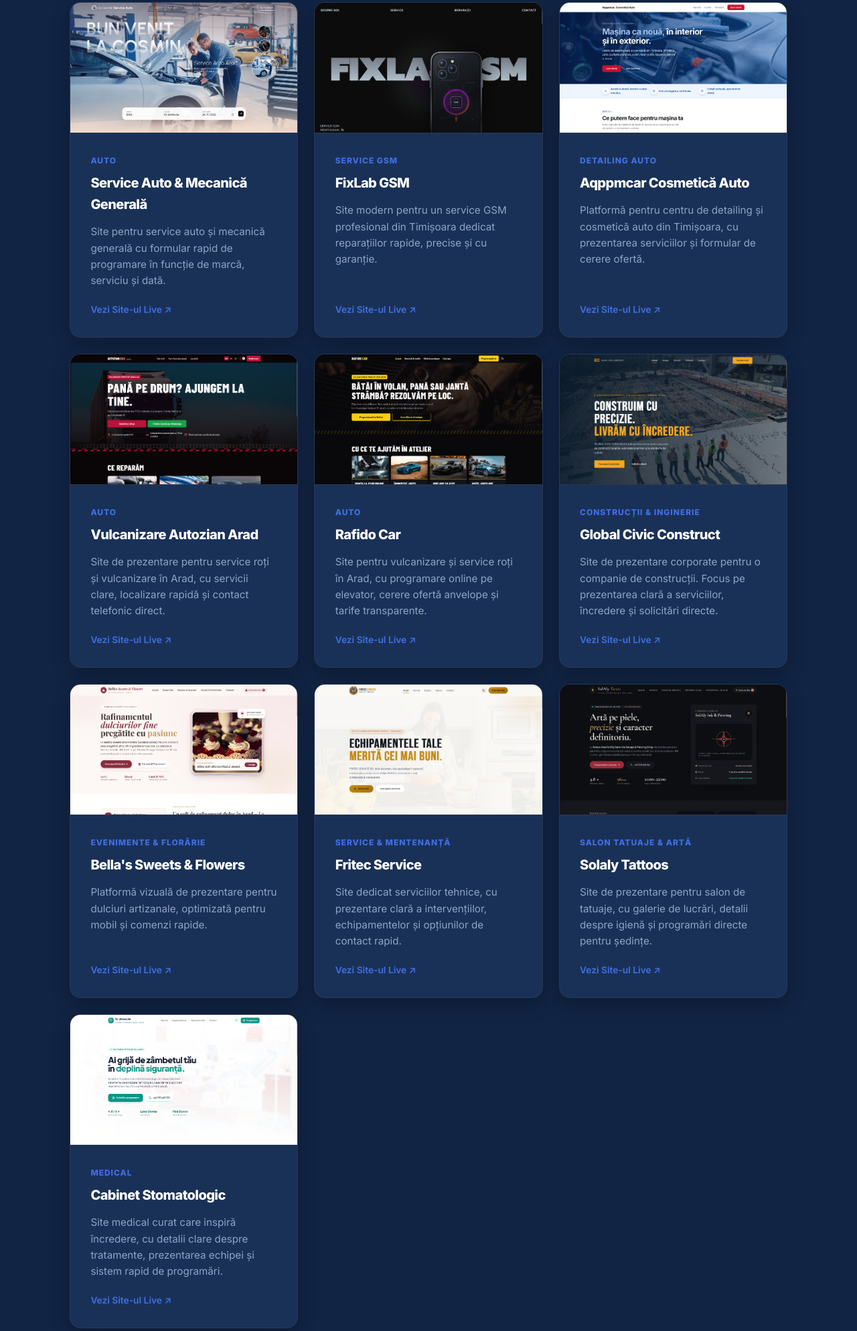
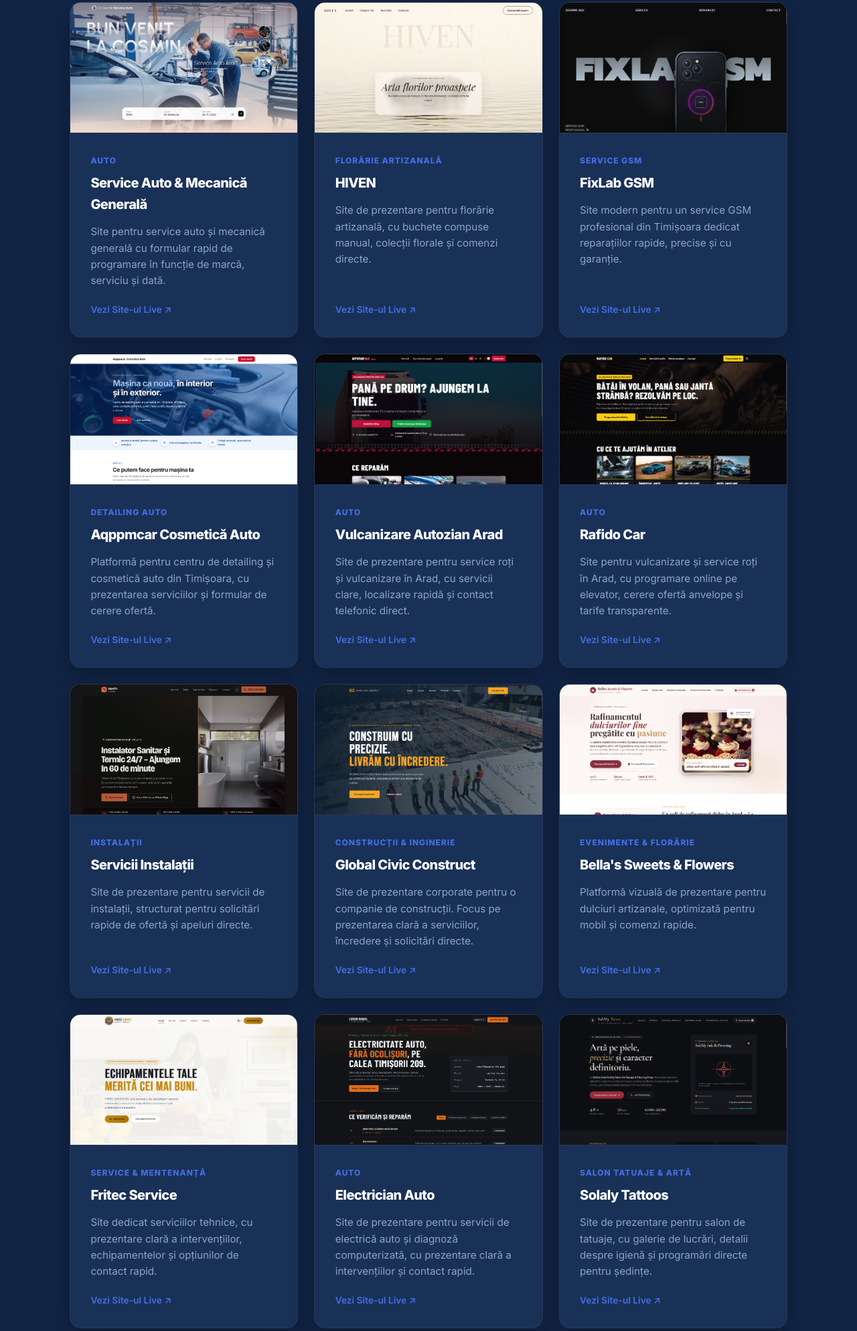
Before and after one commit to OldSerj/S-A-SS-Portfolio, a plain HTML site: page html/websites.html in a window 1280 px wide. Shown: the part 486-2473 px from the top of the page at 67% size. Drawn offline with Linux system fonts and the light colour scheme.

Commit message:
added more preview sites

```diff
--- a/html/websites.html
+++ b/html/websites.html
@@ -83,6 +83,24 @@
                 </div>
             </a>
 
+            <a href="https://starlit-yeot-b81ae4.netlify.app/" target="_blank" rel="noopener noreferrer"
+                class="project-card reveal">
+                <div class="project-image">
+                    <img src="../media/hiven.png" alt="HIVEN Florărie Artizanală" loading="lazy">
+                </div>
+                <div class="project-content">
+                    <span class="project-tag" data-en="Artisan Florist" data-ro="Florărie Artizanală">Florărie
+                        Artizanală</span>
+                    <h3 data-en="HIVEN" data-ro="HIVEN">HIVEN</h3>
+                    <p data-en="Artisan florist presentation website showcasing hand-crafted bouquets, curated floral collections, and direct online orders."
+                        data-ro="Site de prezentare pentru florărie artizanală, cu buchete compuse manual, colecții florale și comenzi directe.">
+                        Site de prezentare pentru florărie artizanală, cu buchete compuse manual, colecții florale și
+                        comenzi directe.</p>
+                    <span class="project-link" data-en="View Live Site ↗" data-ro="Vezi Site-ul Live ↗">Vezi Site-ul
+                        Live ↗</span>
+                </div>
+            </a>
+
             <a href="https://spontaneous-queijadas-0daa4c.netlify.app/" target="_blank" rel="noopener noreferrer"
                 class="project-card reveal">
                 <div class="project-image">
@@ -152,6 +170,23 @@
                 </div>
             </a>
 
+            <a href="https://gaftonadelin-spec.github.io/demo-instalator/" target="_blank" rel="noopener noreferrer"
+                class="project-card reveal">
+                <div class="project-image">
+                    <img src="../media/demo-instalator.png" alt="Servicii Instalații" loading="lazy">
+                </div>
+                <div class="project-content">
+                    <span class="project-tag" data-en="Plumbing & Installations" data-ro="Instalații">Instalații</span>
+                    <h3 data-en="Plumbing & Heating Demo" data-ro="Servicii Instalații">Servicii Instalații</h3>
+                    <p data-en="Presentation website for plumbing and installation services, structured for quick quote requests and urgent calls."
+                        data-ro="Site de prezentare pentru servicii de instalații, structurat pentru solicitări rapide de ofertă și apeluri directe.">
+                        Site de prezentare pentru servicii de instalații, structurat pentru solicitări rapide de ofertă
+                        și apeluri directe.</p>
+                    <span class="project-link" data-en="View Live Site ↗" data-ro="Vezi Site-ul Live ↗">Vezi Site-ul
+                        Live ↗</span>
+                </div>
+            </a>
+
             <a href="https://oldserj.github.io/Site-Prezentare-GLOBAL-CIVIC-CONSTRUCT/" target="_blank"
                 rel="noopener noreferrer" class="project-card reveal">
                 <div class="project-image">
@@ -202,6 +237,23 @@
                         data-ro="Site dedicat serviciilor tehnice, cu prezentare clară a intervențiilor, echipamentelor și opțiunilor de contact rapid.">
                         Site dedicat serviciilor tehnice, cu prezentare clară a intervențiilor, echipamentelor și
                         opțiunilor de contact rapid.</p>
+                    <span class="project-link" data-en="View Live Site ↗" data-ro="Vezi Site-ul Live ↗">Vezi Site-ul
+                        Live ↗</span>
+                </div>
+            </a>
+
+            <a href="https://oldserj.github.io/Site-Prezentare-Electrician-Auto/" target="_blank"
+                rel="noopener noreferrer" class="project-card reveal">
+                <div class="project-image">
+                    <img src="../media/electrician-auto.png" alt="Electrician Auto" loading="lazy">
+                </div>
+                <div class="project-content">
+                    <span class="project-tag" data-en="Automotive" data-ro="Auto">Auto</span>
+                    <h3 data-en="Auto Electrician & Diagnostics" data-ro="Electrician Auto">Electrician Auto</h3>
+                    <p data-en="Automotive electrical repair and computer diagnostics presentation website with clear service coverage and direct appointment contact."
+                        data-ro="Site de prezentare pentru servicii de electrică auto și diagnoză computerizată, cu prezentare clară a intervențiilor și contact rapid.">
+                        Site de prezentare pentru servicii de electrică auto și diagnoză computerizată, cu prezentare
+                        clară a intervențiilor și contact rapid.</p>
                     <span class="project-link" data-en="View Live Site ↗" data-ro="Vezi Site-ul Live ↗">Vezi Site-ul
                         Live ↗</span>
                 </div>
```
Also changed, not shown: media/demo-instalator.png (added), media/electrician-auto.png (added), media/hiven.png (added).
